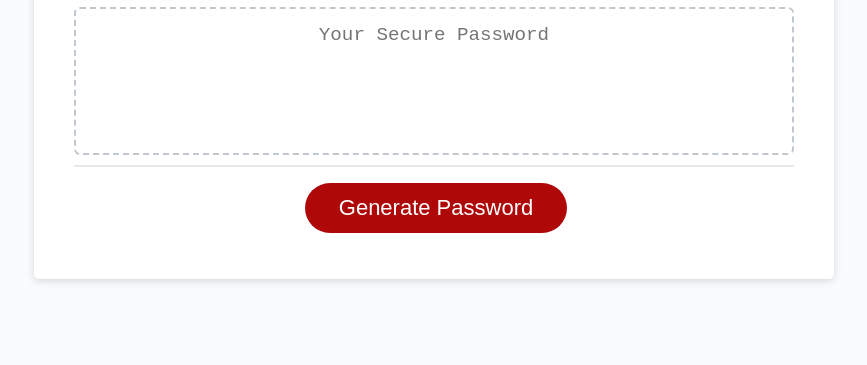
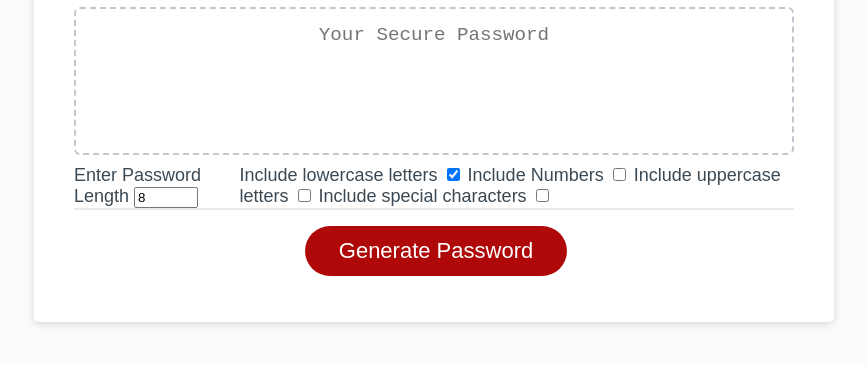
Before and after one commit to webermg/password-generator, a plain HTML site: page index.html in a window 1280 px wide. Shown: the part 241-606 px from the top of the page, without its empty margins (206-1073 px from the left). Drawn offline with Linux system fonts and the light colour scheme.

Commit message:
Added options section to index.html

```diff
--- a/index.html
+++ b/index.html
@@ -1,5 +1,6 @@
 <!DOCTYPE html>
 <html lang="en">
+
 <head>
   <meta charset="UTF-8" />
   <meta name="viewport" content="width=device-width, initial-scale=1.0" />
@@ -7,6 +8,7 @@
   <title>Password Generator</title>
   <link rel="stylesheet" href="style.css" />
 </head>
+
 <body>
   <div class="wrapper">
     <header>
@@ -17,12 +19,26 @@
         <h2>Generate a Password</h2>
       </div>
       <div class="card-body">
-          <textarea
-            readonly
-            id="password"
-            placeholder="Your Secure Password"
-            aria-label="Generated Password"
-          ></textarea>
+        <textarea readonly id="password" placeholder="Your Secure Password" aria-label="Generated Password"></textarea>
+      </div>
+      <div class="options-area">
+        <div class="length-area">
+          <label for="lengthInput" class="">Enter Password Length</label>
+          <input type="number" required name="" max="128" min="8" value="8" id="lengthInput">
+        </div>
+
+        <div class="inclusions-area">
+          <label for="lowercaseCB" class="">Include lowercase letters</label>
+          <input type="checkbox" class="checkbox" id="lowercaseCB" checked>
+          <label for="numberCB" class="">Include Numbers</label>
+          <input type="checkbox" class="checkbox" id="numberCB">
+          <label for="uppercaseCB" class="">Include uppercase letters</label>
+          <input type="checkbox" class="checkbox" id="uppercaseCB">
+          <label for="specialCharCB" class="">Include special characters</label>
+          <input type="checkbox" class="checkbox" id="specialCharCB">
+        </div>
+
+
       </div>
       <div class="card-footer">
         <button id="generate" class="btn">Generate Password</button>
@@ -31,4 +47,5 @@
   </div>
   <script src="script.js"></script>
 </body>
+
 </html>
--- a/style.css
+++ b/style.css
@@ -52,6 +52,10 @@ header {
 
 .card-body {
   min-height: 100px;
+}
+
+.options-area {
+  display: flex;
 }
 
 .card-footer {
```
Lines whose indentation alone changed are shown as unchanged.
